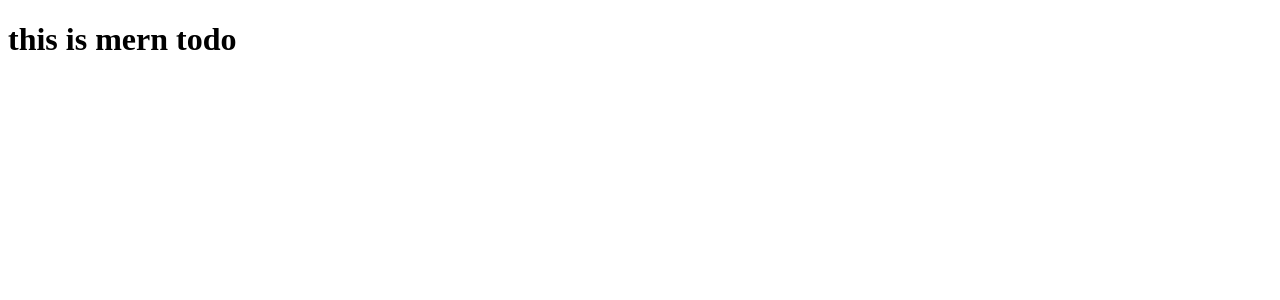
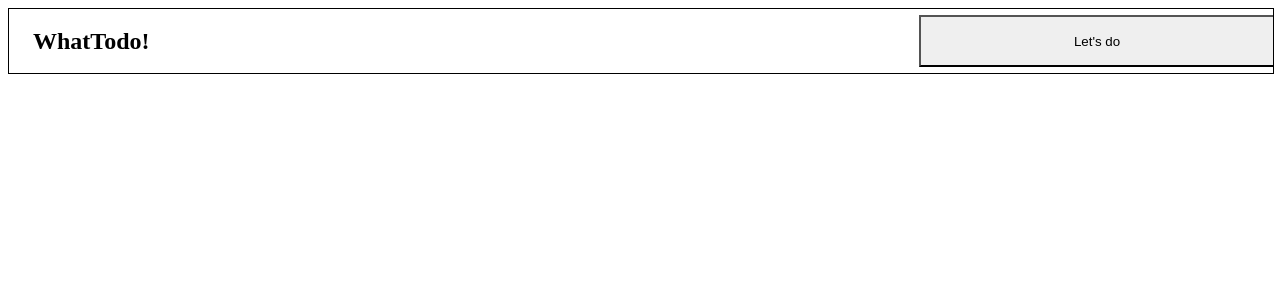
Before and after one commit to Rohit-Gupta11/mern-todo, a React (Create React App) app in the folder front/: page / in a window 1280 px wide. Shown: the top 300 px of the page. Built offline with nearby package versions, Linux system fonts and the light colour scheme.

Commit message:
initial navbar

```diff
--- a/front/package.json
+++ b/front/package.json
@@ -3,11 +3,13 @@
   "version": "0.1.0",
   "private": true,
   "dependencies": {
+    "@material-ui/core": "^4.11.3",
     "@testing-library/jest-dom": "^5.11.9",
     "@testing-library/react": "^11.2.5",
     "@testing-library/user-event": "^12.8.3",
     "react": "^17.0.1",
     "react-dom": "^17.0.1",
+    "react-router-dom": "^5.2.0",
     "react-scripts": "4.0.3",
     "web-vitals": "^1.1.0"
   },
--- a/front/src/App.js
+++ b/front/src/App.js
@@ -1,7 +1,12 @@
 import React from "react";
+import NavBar from "./components/NavBar";
+
 const App = () => {
     return(
-        <h1>this is mern todo </h1>
+        <>
+            <NavBar/>
+        </>
     )
 }
+
 export default App;
--- /dev/null
+++ b/front/src/components/NavBar.css
@@ -0,0 +1,24 @@
+.navbar{
+    width: 100%;
+    display: flex;
+    align-items: center;
+    height: 4em;
+    border: 1px black solid;
+    justify-content: space-between;
+}
+.logo{
+    width: 65%;
+    padding-left: 1.5rem;
+}
+.nav-btn-container{
+    display: flex;
+    height: 100%;
+    align-items: center;
+    width: 28%;
+    margin-left: 1rem;
+}
+.nav-btn{
+    width: 100%;
+    height: 80%;
+    border-right: none;
+}
--- /dev/null
+++ b/front/src/components/NavBar.jsx
@@ -0,0 +1,17 @@
+import React from "react";
+import "./NavBar.css";
+
+const NavBar = () => {
+    return(
+        <>
+        <nav className="navbar">
+            <h1 className="logo">WhatTodo!</h1>
+            <div className="nav-btn-container">
+            <button className="nav-btn">Let's do</button>
+            </div>
+        </nav>
+        </>
+    );
+}
+
+export default NavBar;
--- /dev/null
+++ b/front/src/index.css
@@ -0,0 +1,4 @@
+*{
+    margin: 0;
+    padding: 0;
+}
```
Also changed, not shown: 2 other files (tests, documents, lock files or other folders).
